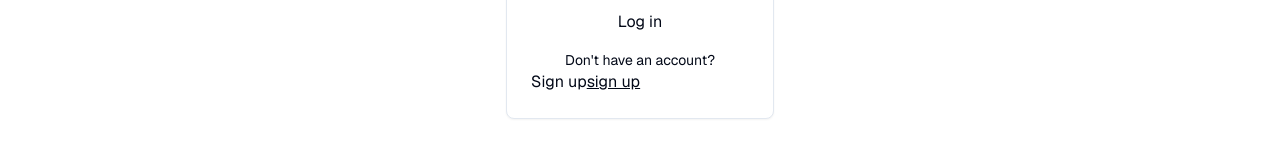
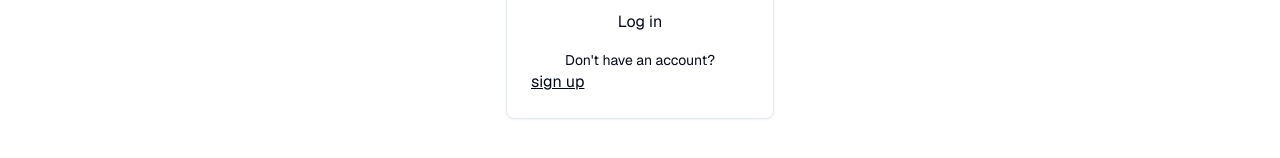
Before and after one commit to ElinahMoyo/supatodo-main, a Next.js app in the folder todos/: page /login in a window 1280 px wide. Shown: the part 266-424 px from the top of the page. Built offline with nearby package versions, Linux system fonts and the light colour scheme; no server answers.

Commit message:
code cleanup

```diff
--- a/todos/app/login/page.tsx
+++ b/todos/app/login/page.tsx
@@ -31,7 +31,6 @@ export default function LoginPage({
       <div className="mt-4 text-center text-sm">
         Don&apos;t have an account?{" "}
       </div>
-      <button formAction={signup}>Sign up</button>
       <button form="login-form" className="underline">
         sign up
       </button>
```
